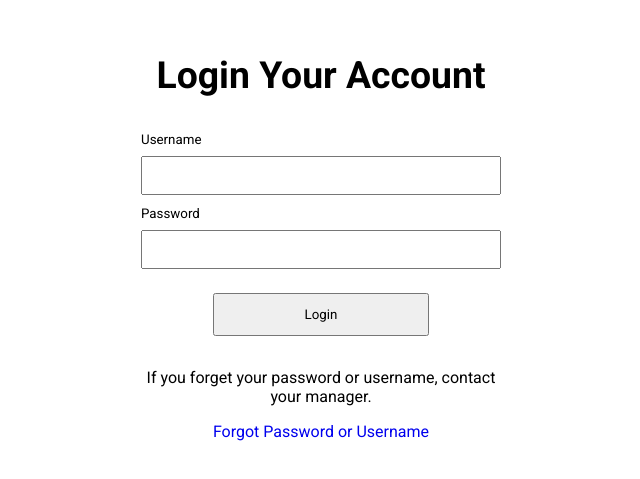
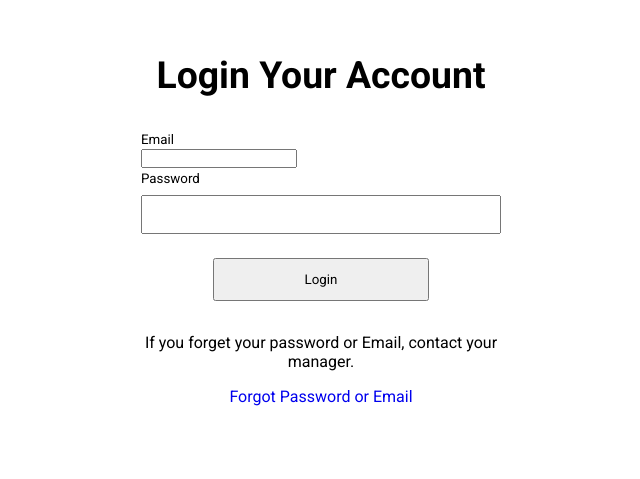
Before and after one commit to BizMavenHub/Employee_Attendent_App, a React (Vite) app in the folder client/: page /login in a window 1280 px wide. Shown: the part 107-586 px from the top of the page, without its empty margins (319-959 px from the left). Built offline with nearby package versions, Linux system fonts and the light colour scheme.

Commit message:
update login with emil

```diff
--- a/client/src/pages/Login_Page.jsx
+++ b/client/src/pages/Login_Page.jsx
@@ -14,7 +14,7 @@ const Login_Page = () => {
   const navigate = useNavigate();
   const dispatch = useDispatch();
 
-  const [username, setUsername] = useState("");
+  const [email, setEmail] = useState("");
   const [password, setPassword] = useState("");
   const [error, setError] = useState(null);
 
@@ -22,8 +22,8 @@ const Login_Page = () => {
     e.preventDefault();
 
     // Check if username and password are not empty
-    if (!username || !password) {
-      setError("Please enter username and password");
+    if (!email || !password) {
+      setError("Please enter email and password");
       return;
     }
 
@@ -41,7 +41,7 @@ const Login_Page = () => {
           },
           credentials: "include",
           body: JSON.stringify({
-            username,
+            email,
             password,
           }),
         }
@@ -68,13 +68,13 @@ const Login_Page = () => {
       <h1 className="title">Login Your Account</h1>
       <form action="" className="form" onSubmit={handleLogin}>
         <div>
-          <label htmlFor="username">Username</label>
+          <label htmlFor="email">Email</label>
           <br />
           <input
-            type="text"
-            name="username"
-            id="username"
-            onChange={(e) => setUsername(e.target.value)}
+            type="email"
+            name="email"
+            id="email"
+            onChange={(e) => setEmail(e.target.value)}
           />
         </div>
         <div>
@@ -94,13 +94,13 @@ const Login_Page = () => {
           </button>
         </div>
         <p className="instruction">
-          If you forget your password or username, contact your manager.
+          If you forget your password or Email, contact your manager.
         </p>
         <Link
           to="mailto: bizmaven@protonmail.com"
           className="forgot-password-or-username"
         >
-          <p>Forgot Password or Username</p>
+          <p>Forgot Password or Email</p>
         </Link>
       </form>
     </div>
```
